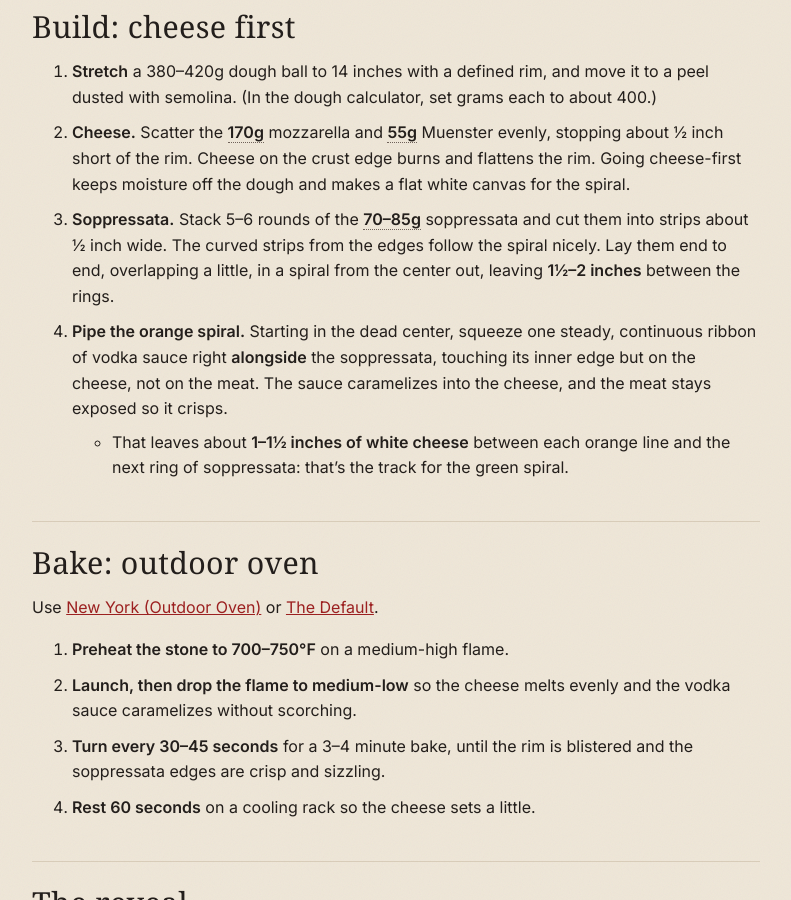
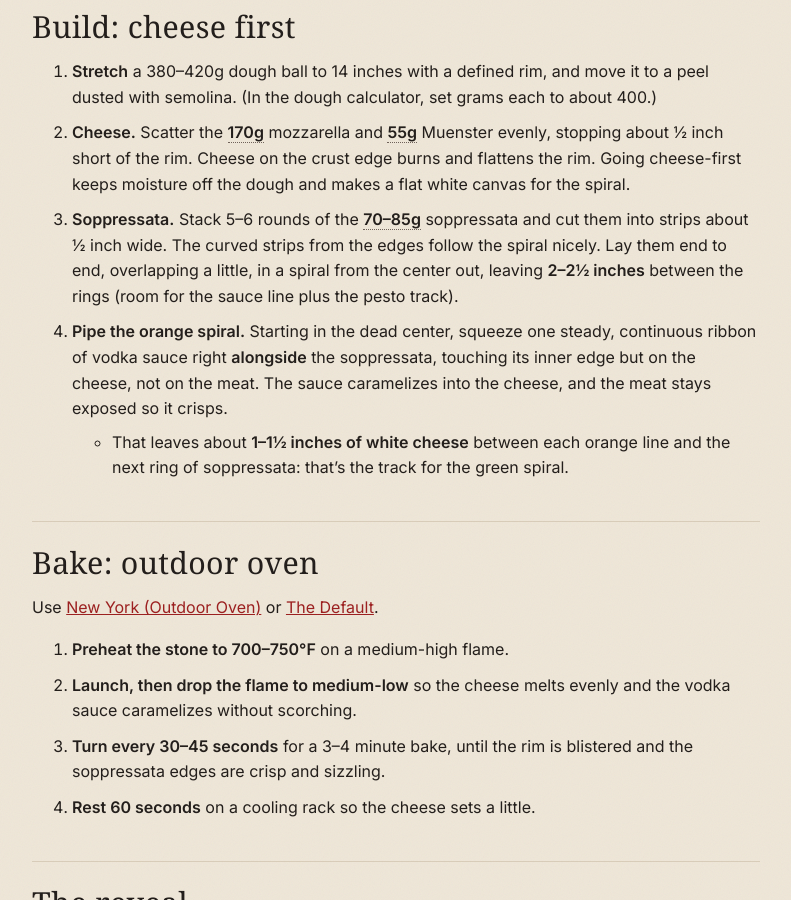
Before and after one commit to daftn/pizza, a Jekyll site: the page built from _recipes/vertigo.md, in a window 1280 px wide and 900 px high, scrolled down 2088 px. Shown: the whole window, without its empty margins (244-1035 px from the left). Built offline with Jekyll 4.4.1, drawn with Linux system fonts in a browser that asks for light colours; some web fonts are replaced.

Commit message:
Vertigo: fix spacing between soppressata rings
Co-Authored-By: Claude Opus 5.5 <noreply@anthropic.com>
Claude-Session: https://claude.ai/code/session_01CXsahQwDMBDTEp9ieURmT9

```diff
--- a/_recipes/vertigo.md
+++ b/_recipes/vertigo.md
@@ -50,7 +50,7 @@ You'll need **two squeeze bottles** with the tips snipped to about a ¼-inch ope
 
 1. **Stretch** a 380–420g dough ball to 14 inches with a defined rim, and move it to a peel dusted with semolina. (In the dough calculator, set grams each to about 400.)
 2. **Cheese.** Scatter the [[mozz]] mozzarella and [[muenster]] Muenster evenly, stopping about ½ inch short of the rim. Cheese on the crust edge burns and flattens the rim. Going cheese-first keeps moisture off the dough and makes a flat white canvas for the spiral.
-3. **Soppressata.** Stack 5–6 rounds of the [[sopp]] soppressata and cut them into strips about ½ inch wide. The curved strips from the edges follow the spiral nicely. Lay them end to end, overlapping a little, in a spiral from the center out, leaving **1½–2 inches** between the rings.
+3. **Soppressata.** Stack 5–6 rounds of the [[sopp]] soppressata and cut them into strips about ½ inch wide. The curved strips from the edges follow the spiral nicely. Lay them end to end, overlapping a little, in a spiral from the center out, leaving **2–2½ inches** between the rings (room for the sauce line plus the pesto track).
 4. **Pipe the orange spiral.** Starting in the dead center, squeeze one steady, continuous ribbon of vodka sauce right **alongside** the soppressata, touching its inner edge but on the cheese, not on the meat. The sauce caramelizes into the cheese, and the meat stays exposed so it crisps.
    - That leaves about **1–1½ inches of white cheese** between each orange line and the next ring of soppressata: that's the track for the green spiral.
 
```
